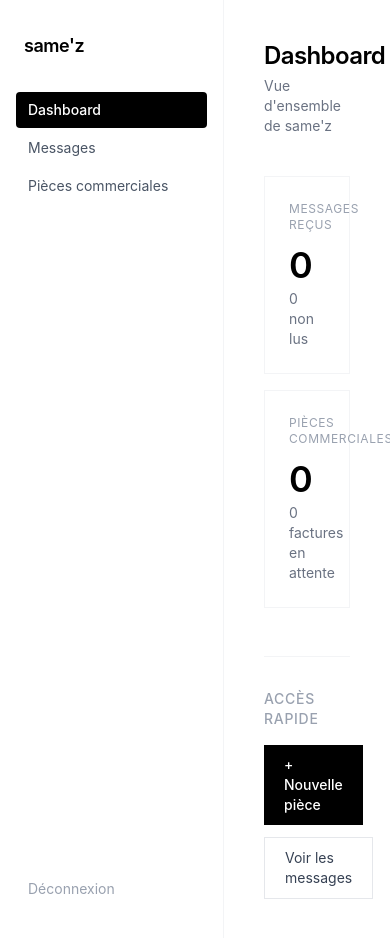
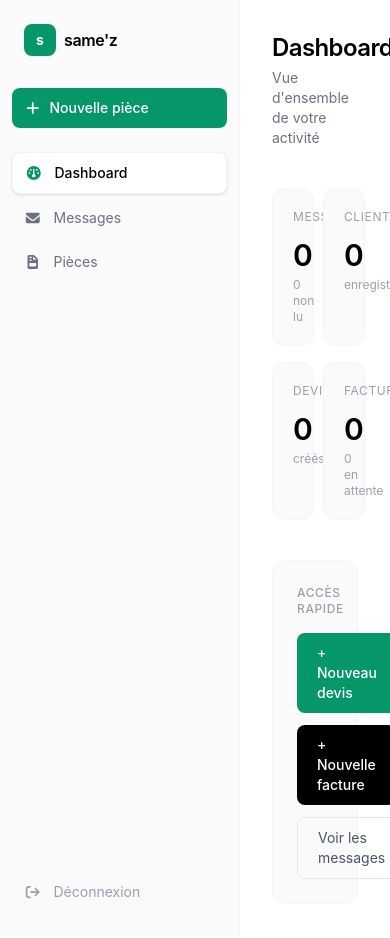
Before and after one commit to benazzouzmeziane-cpu/samez_web, a Next.js app: page /admin in a window 390 px wide. Built offline with nearby package versions, Linux system fonts and the light colour scheme; no server answers; the database is empty.

Commit message:
ui: refonte interface admin - sidebar icones, dashboard 4 stats, cards arrondies, accent emeraude, login modernise

```diff
--- a/app/admin/(dashboard)/contacts/page.tsx
+++ b/app/admin/(dashboard)/contacts/page.tsx
@@ -11,40 +11,61 @@ export default async function AdminContactsPage() {
     .select('*')
     .order('created_at', { ascending: false })
 
+  const unreadCount = contacts?.filter((c) => !c.read).length ?? 0
+
   return (
     <div>
-      <h1 className="text-2xl font-semibold tracking-tight mb-1">Messages</h1>
-      <p className="text-sm text-gray-500 mb-10">
-        {contacts?.filter((c) => !c.read).length ?? 0} non lus — {contacts?.length ?? 0} au total
+      <div className="flex items-center justify-between mb-1">
+        <h1 className="text-2xl font-semibold tracking-tight">Messages</h1>
+        {unreadCount > 0 && (
+          <span className="px-3 py-1 bg-[var(--accent-light)] text-[var(--accent-dark)] text-xs font-semibold rounded-full">
+            {unreadCount} non lu{unreadCount > 1 ? 's' : ''}
+          </span>
+        )}
+      </div>
+      <p className="text-sm text-gray-500 mb-8">
+        {contacts?.length ?? 0} message{(contacts?.length ?? 0) > 1 ? 's' : ''} au total
       </p>
 
       {!contacts || contacts.length === 0 ? (
-        <p className="text-sm text-gray-400">Aucun message pour l&apos;instant.</p>
+        <div className="text-center py-16 text-gray-400">
+          <p className="text-4xl mb-3">📭</p>
+          <p className="text-sm">Aucun message pour l&apos;instant.</p>
+        </div>
       ) : (
-        <div className="divide-y divide-gray-100">
+        <div className="space-y-3">
           {contacts.map((contact) => (
             <div
               key={contact.id}
-              className={`py-6 ${!contact.read ? 'opacity-100' : 'opacity-60'}`}
+              className={`p-5 rounded-xl border transition-all ${
+                !contact.read
+                  ? 'bg-white border-[var(--accent)]/30 shadow-sm'
+                  : 'bg-[#fafafa] border-gray-100'
+              }`}
             >
               <div className="flex items-start justify-between gap-4 mb-3">
                 <div className="flex items-center gap-3">
-                  {!contact.read && (
-                    <span className="w-2 h-2 bg-black rounded-full flex-shrink-0 mt-1" />
-                  )}
+                  {/* Avatar initiale */}
+                  <div className={`w-9 h-9 rounded-full flex items-center justify-center text-xs font-semibold flex-shrink-0 ${
+                    !contact.read
+                      ? 'bg-[var(--accent)] text-white'
+                      : 'bg-gray-200 text-gray-500'
+                  }`}>
+                    {contact.name.charAt(0).toUpperCase()}
+                  </div>
                   <div>
                     <p className="font-medium text-sm">{contact.name}</p>
                     <div className="flex items-center gap-3 mt-0.5">
                       <a
                         href={`mailto:${contact.email}`}
-                        className="text-xs text-gray-400 hover:text-black transition-colors"
+                        className="text-xs text-gray-400 hover:text-[var(--accent)] transition-colors"
                       >
                         {contact.email}
                       </a>
                       {contact.phone && (
                         <a
                           href={`tel:${contact.phone}`}
-                          className="text-xs text-gray-400 hover:text-black transition-colors"
+                          className="text-xs text-gray-400 hover:text-[var(--accent)] transition-colors"
                         >
                           {contact.phone}
                         </a>
@@ -52,23 +73,22 @@ export default async function AdminContactsPage() {
                     </div>
                   </div>
                 </div>
-                <div className="flex items-center gap-3 flex-shrink-0">
+                <div className="flex items-center gap-2 flex-shrink-0">
                   <CreateDevisButton
                     name={contact.name}
                     email={contact.email}
                     phone={contact.phone}
                   />
-                  <p className="text-xs text-gray-400">
+                  {!contact.read && <MarkReadButton id={contact.id} />}
+                  <span className="text-xs text-gray-400 ml-1">
                     {new Date(contact.created_at).toLocaleDateString('fr-FR', {
                       day: '2-digit',
                       month: 'short',
-                      year: 'numeric',
                     })}
-                  </p>
-                  {!contact.read && <MarkReadButton id={contact.id} />}
+                  </span>
                 </div>
               </div>
-              <p className="text-sm text-gray-600 leading-relaxed pl-5 whitespace-pre-wrap">
+              <p className="text-sm text-gray-600 leading-relaxed pl-12 whitespace-pre-wrap">
                 {contact.message}
               </p>
             </div>
--- a/app/admin/(dashboard)/layout.tsx
+++ b/app/admin/(dashboard)/layout.tsx
@@ -8,8 +8,10 @@ export default function AdminDashboardLayout({
   return (
     <div className="flex min-h-screen bg-white">
       <AdminSidebar />
-      <div className="flex-1 p-10 overflow-auto">
-        {children}
+      <div className="flex-1 overflow-auto">
+        <div className="max-w-5xl mx-auto p-8 md:p-10">
+          {children}
+        </div>
       </div>
     </div>
   )
--- a/app/admin/(dashboard)/page.tsx
+++ b/app/admin/(dashboard)/page.tsx
@@ -1,13 +1,15 @@
 export const dynamic = 'force-dynamic'
 
 import { createClient } from '@/lib/supabase/server'
+import Link from 'next/link'
 
 export default async function AdminDashboard() {
   const supabase = await createClient()
 
-  const [contactsResult, piecesResult] = await Promise.all([
+  const [contactsResult, piecesResult, clientsResult] = await Promise.all([
     supabase.from('contacts').select('id, read', { count: 'exact' }),
     supabase.from('pieces').select('id, type, status', { count: 'exact' }),
+    supabase.from('clients').select('id', { count: 'exact' }),
   ])
 
   const totalContacts = contactsResult.count ?? 0
@@ -16,42 +18,88 @@ export default async function AdminDashboard() {
   const unpaidPieces = piecesResult.data?.filter(
     (p) => p.type === 'facture' && p.status !== 'payée' && p.status !== 'annulée'
   ).length ?? 0
+  const devisCount = piecesResult.data?.filter((p) => p.type === 'devis').length ?? 0
+  const totalClients = clientsResult.count ?? 0
 
   const stats = [
-    { label: 'Messages reçus', value: totalContacts, sub: `${unreadContacts} non lus` },
-    { label: 'Pièces commerciales', value: totalPieces, sub: `${unpaidPieces} factures en attente` },
+    {
+      label: 'Messages',
+      value: totalContacts,
+      sub: `${unreadContacts} non lu${unreadContacts > 1 ? 's' : ''}`,
+      accent: unreadContacts > 0,
+      href: '/admin/contacts',
+    },
+    {
+      label: 'Clients',
+      value: totalClients,
+      sub: 'enregistrés',
+      accent: false,
+      href: '/admin/contacts',
+    },
+    {
+      label: 'Devis',
+      value: devisCount,
+      sub: 'créés',
+      accent: false,
+      href: '/admin/pieces',
+    },
+    {
+      label: 'Factures',
+      value: totalPieces - devisCount,
+      sub: `${unpaidPieces} en attente`,
+      accent: unpaidPieces > 0,
+      href: '/admin/pieces',
+    },
   ]
 
   return (
     <div>
-      <h1 className="text-2xl font-semibold tracking-tight mb-1">Dashboard</h1>
-      <p className="text-sm text-gray-500 mb-10">Vue d&apos;ensemble de same&apos;z</p>
+      <div className="mb-10">
+        <h1 className="text-2xl font-semibold tracking-tight mb-1">Dashboard</h1>
+        <p className="text-sm text-gray-500">Vue d&apos;ensemble de votre activité</p>
+      </div>
 
-      <div className="grid grid-cols-1 md:grid-cols-2 gap-4 mb-12">
+      {/* Stats grid */}
+      <div className="grid grid-cols-2 md:grid-cols-4 gap-4 mb-10">
         {stats.map((s) => (
-          <div key={s.label} className="border border-gray-100 p-6">
-            <p className="text-xs text-gray-400 uppercase tracking-wider mb-3">{s.label}</p>
-            <p className="text-4xl font-semibold tracking-tight mb-1">{s.value}</p>
-            <p className="text-sm text-gray-500">{s.sub}</p>
-          </div>
+          <Link
+            key={s.label}
+            href={s.href}
+            className="group p-5 bg-[#fafafa] rounded-xl border border-gray-100 hover:border-[var(--accent)] hover:shadow-sm transition-all"
+          >
+            <p className="text-xs text-gray-400 uppercase tracking-wider mb-3 group-hover:text-[var(--accent)] transition-colors">
+              {s.label}
+            </p>
+            <p className="text-3xl font-semibold tracking-tight mb-1">{s.value}</p>
+            <p className={`text-xs ${s.accent ? 'text-[var(--accent)] font-medium' : 'text-gray-400'}`}>
+              {s.sub}
+            </p>
+          </Link>
         ))}
       </div>
 
-      <div className="border-t border-gray-100 pt-8">
-        <h2 className="text-sm font-medium text-gray-400 uppercase tracking-wider mb-4">Accès rapide</h2>
+      {/* Quick actions */}
+      <div className="p-6 bg-[#fafafa] rounded-xl border border-gray-100">
+        <h2 className="text-xs font-medium text-gray-400 uppercase tracking-wider mb-4">Accès rapide</h2>
         <div className="flex gap-3 flex-wrap">
-          <a
+          <Link
+            href="/admin/pieces/nouvelle?type=devis"
+            className="px-5 py-2.5 bg-[var(--accent)] text-white text-sm font-medium rounded-lg hover:bg-[var(--accent-dark)] transition-colors"
+          >
+            + Nouveau devis
+          </Link>
+          <Link
             href="/admin/pieces/nouvelle"
-            className="px-5 py-2.5 bg-black text-white text-sm font-medium hover:bg-gray-900 transition-colors"
+            className="px-5 py-2.5 bg-black text-white text-sm font-medium rounded-lg hover:bg-gray-800 transition-colors"
           >
-            + Nouvelle pièce
-          </a>
-          <a
+            + Nouvelle facture
+          </Link>
+          <Link
             href="/admin/contacts"
-            className="px-5 py-2.5 border border-gray-200 text-sm text-gray-700 hover:border-black hover:text-black transition-colors"
+            className="px-5 py-2.5 border border-gray-200 text-sm text-gray-600 rounded-lg hover:border-[var(--accent)] hover:text-[var(--accent)] transition-colors"
           >
             Voir les messages
-          </a>
+          </Link>
         </div>
       </div>
     </div>
--- a/components/admin/AdminSidebar.tsx
+++ b/components/admin/AdminSidebar.tsx
@@ -2,11 +2,13 @@
 
 import Link from 'next/link'
 import { usePathname, useRouter } from 'next/navigation'
+import { FontAwesomeIcon } from '@fortawesome/react-fontawesome'
+import { faGauge, faEnvelope, faFileInvoice, faArrowRightFromBracket, faPlus } from '@fortawesome/free-solid-svg-icons'
 
 const navItems = [
-  { href: '/admin', label: 'Dashboard', exact: true },
-  { href: '/admin/contacts', label: 'Messages' },
-  { href: '/admin/pieces', label: 'Pièces commerciales' },
+  { href: '/admin', label: 'Dashboard', icon: faGauge, exact: true },
+  { href: '/admin/contacts', label: 'Messages', icon: faEnvelope },
+  { href: '/admin/pieces', label: 'Pièces', icon: faFileInvoice },
 ]
 
 export default function AdminSidebar() {
@@ -21,12 +23,26 @@ export default function AdminSidebar() {
   }
 
   return (
-    <aside className="w-56 shrink-0 border-r border-gray-100 min-h-screen flex flex-col py-8 px-4">
-      <Link href="/" className="text-lg font-semibold tracking-tight mb-8 block px-2">
-        same<span>&apos;</span>z
+    <aside className="w-60 shrink-0 bg-[#fafafa] border-r border-gray-100 min-h-screen flex flex-col py-6 px-3">
+      {/* Logo */}
+      <Link href="/" className="flex items-center gap-2 px-3 mb-8">
+        <div className="w-8 h-8 bg-[var(--accent)] rounded-lg flex items-center justify-center">
+          <span className="text-white text-sm font-bold">s</span>
+        </div>
+        <span className="text-base font-semibold tracking-tight">same&apos;z</span>
       </Link>
 
-      <nav className="flex-1 space-y-0.5">
+      {/* Quick action */}
+      <Link
+        href="/admin/pieces/nouvelle"
+        className="flex items-center gap-2 px-3 py-2.5 mb-6 bg-[var(--accent)] text-white text-sm font-medium rounded-lg hover:bg-[var(--accent-dark)] transition-colors"
+      >
+        <FontAwesomeIcon icon={faPlus} className="w-3.5 h-3.5" />
+        Nouvelle pièce
+      </Link>
+
+      {/* Navigation */}
+      <nav className="flex-1 space-y-1">
         {navItems.map((item) => {
           const active = item.exact
             ? pathname === item.href
@@ -35,22 +51,28 @@ export default function AdminSidebar() {
             <Link
               key={item.href}
               href={item.href}
-              className={`block px-3 py-2 text-sm rounded transition-colors ${
+              className={`flex items-center gap-3 px-3 py-2.5 text-sm rounded-lg transition-all ${
                 active
-                  ? 'bg-black text-white font-medium'
-                  : 'text-gray-600 hover:text-black hover:bg-gray-50'
+                  ? 'bg-white text-black font-medium shadow-sm border border-gray-100'
+                  : 'text-gray-500 hover:text-black hover:bg-white/60'
               }`}
             >
+              <FontAwesomeIcon
+                icon={item.icon}
+                className={`w-4 h-4 ${active ? 'text-[var(--accent)]' : ''}`}
+              />
               {item.label}
             </Link>
           )
         })}
       </nav>
 
+      {/* Déconnexion */}
       <button
         onClick={handleSignOut}
-        className="mt-auto text-left px-3 py-2 text-sm text-gray-400 hover:text-black transition-colors"
+        className="flex items-center gap-3 px-3 py-2.5 text-sm text-gray-400 hover:text-red-500 transition-colors rounded-lg hover:bg-white/60 mt-4"
       >
+        <FontAwesomeIcon icon={faArrowRightFromBracket} className="w-4 h-4" />
         Déconnexion
       </button>
     </aside>
--- a/components/admin/CreateDevisButton.tsx
+++ b/components/admin/CreateDevisButton.tsx
@@ -55,7 +55,7 @@ export default function CreateDevisButton({ name, email, phone }: Props) {
     <button
       onClick={handleClick}
       disabled={loading}
-      className="text-xs px-3 py-1 border border-gray-200 text-gray-500 hover:border-[var(--accent)] hover:text-[var(--accent)] transition-colors disabled:opacity-50"
+      className="text-xs px-3 py-1 rounded-full bg-[var(--accent-light)] text-[var(--accent-dark)] font-medium hover:bg-[var(--accent)] hover:text-white transition-colors disabled:opacity-50"
     >
       {loading ? '...' : 'Créer un devis'}
     </button>
--- a/components/admin/MarkReadButton.tsx
+++ b/components/admin/MarkReadButton.tsx
@@ -15,7 +15,7 @@ export default function MarkReadButton({ id }: { id: string }) {
   return (
     <button
       onClick={handleMark}
-      className="text-xs text-gray-400 hover:text-black underline underline-offset-2 transition-colors"
+      className="text-xs px-3 py-1 rounded-full border border-gray-200 text-gray-400 hover:border-[var(--accent)] hover:text-[var(--accent)] transition-colors"
     >
       Marquer lu
     </button>
--- a/components/admin/PiecePDFButton.tsx
+++ b/components/admin/PiecePDFButton.tsx
@@ -14,7 +14,7 @@ export default function PiecePDFButton({
   return (
     <button
       onClick={handleDownload}
-      className="px-5 py-2 border border-gray-200 text-sm text-gray-700 hover:border-black hover:text-black transition-colors flex items-center gap-2"
+      className="px-5 py-2.5 bg-[var(--accent)] text-white text-sm font-medium rounded-lg hover:bg-[var(--accent-dark)] transition-colors flex items-center gap-2"
     >
       <svg
         width="14"
```
Also changed, not shown: app/admin/(dashboard)/pieces/[id]/page.tsx (+5 -2 lines), app/admin/(dashboard)/pieces/page.tsx (+31 -24 lines), components/admin/LoginForm.tsx (+13 -8 lines), components/admin/PieceForm.tsx (+31 -28 lines).
